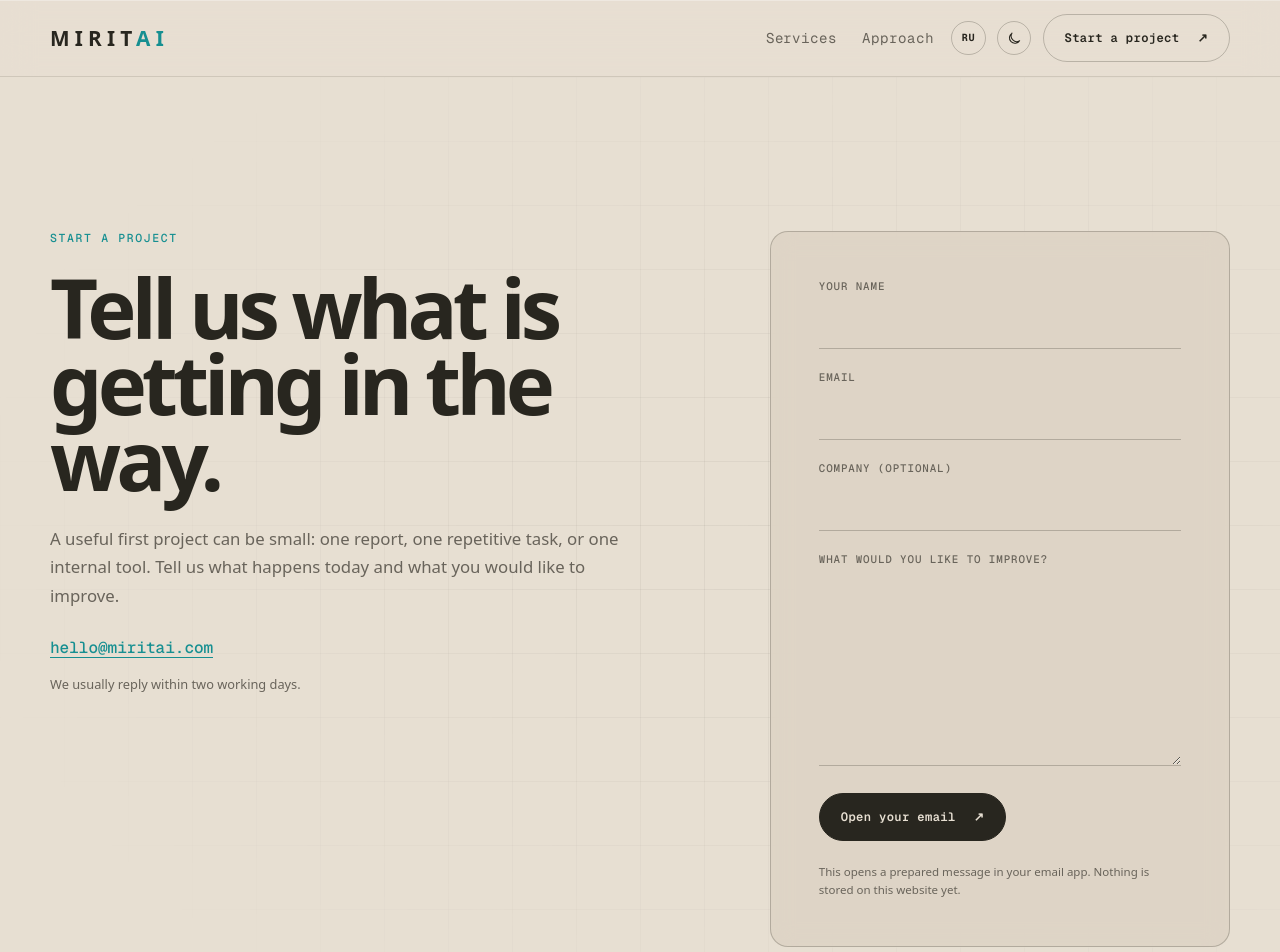
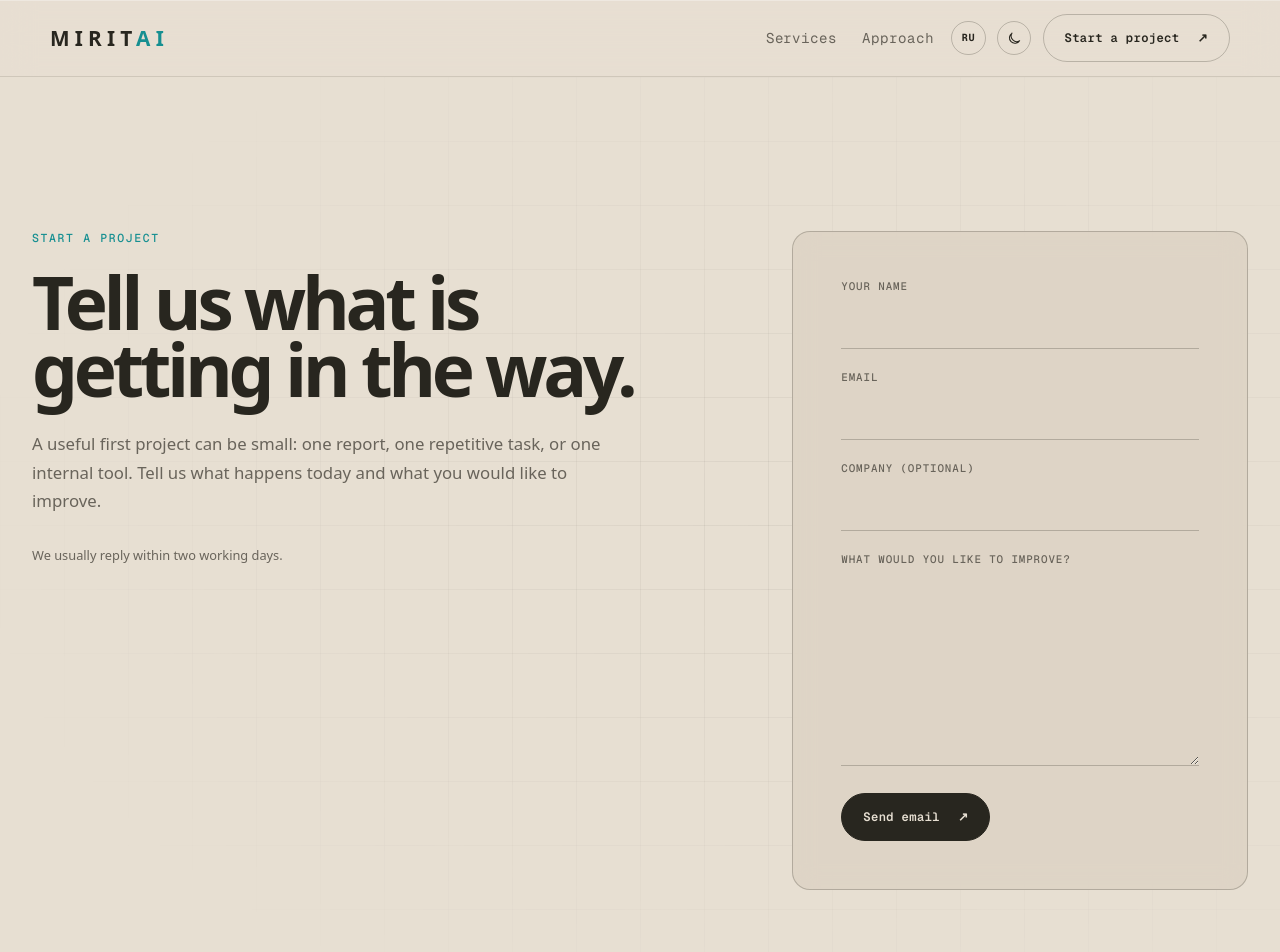
Before and after one commit to cgveradi/miritai-website, a Next.js app: page /en/contact in a window 1280 px wide. Shown: the top 952 px of the page. Built offline with nearby package versions, Linux system fonts and the light colour scheme.

Commit message:
Polish contact flow and closing call to action

```diff
--- a/src/app/[locale]/contact/page.tsx
+++ b/src/app/[locale]/contact/page.tsx
@@ -5,7 +5,7 @@ import ContactForm from "@/components/ContactForm";
 export default function ContactPage() {
   const t = useTranslations("contact");
   return <><Navbar/><main className="contact-page"><div className="contact-grid-bg"/><div className="wrap contact-grid">
-    <section><p className="eyebrow">{t("eyebrow")}</p><h1>{t("title")}</h1><p className="contact-intro">{t("intro")}</p><a className="contact-email" href="mailto:hello@miritai.com">hello@miritai.com</a><p className="contact-small">{t("small")}</p></section>
+    <section><p className="eyebrow">{t("eyebrow")}</p><h1>{t("title")}</h1><p className="contact-intro">{t("intro")}</p><p className="contact-small">{t("small")}</p></section>
     <ContactForm/>
   </div></main></>;
 }
--- a/src/app/[locale]/globals.css
+++ b/src/app/[locale]/globals.css
@@ -170,3 +170,17 @@
 
 @media(max-width:900px){.sputnik{left:35%;transform:scale(.82)}.signal-orbit{left:16%;transform:scale(.82)}}
 @media(prefers-reduced-motion:reduce){.sputnik,.antenna::after,.signal-orbit,.signal-orbit-a::before{animation:none}}
+
+/* Contact layout: closer conversation between the introduction and form. */
+.contact-page .wrap{width:min(100% - 64px,1320px)}
+.contact-grid{grid-template-columns:minmax(0,1.08fr) minmax(410px,.72fr);gap:clamp(48px,6vw,88px)}
+.contact-page h1{max-width:720px;font-size:clamp(3.4rem,5.7vw,6rem)}
+.contact-small{margin-top:30px}
+@media(max-width:900px){.contact-page .wrap{width:min(100% - 36px,1180px)}.contact-grid{grid-template-columns:1fr;gap:50px}.contact-page h1{max-width:760px}}
+
+/* Closing invitation: centered message, action anchored at the right. */
+.closing{display:grid;grid-template-columns:1fr;align-items:center}
+.closing .eyebrow{justify-self:start}
+.closing h2{justify-self:center;max-width:1120px;text-align:center}
+.closing .button-dark{justify-self:end}
+@media(max-width:700px){.closing h2{text-align:left}.closing .button-dark{justify-self:start}}
--- a/src/components/ContactForm.tsx
+++ b/src/components/ContactForm.tsx
@@ -24,6 +24,5 @@ export default function ContactForm() {
     <label>{t("company")}<input name="company" autoComplete="organization"/></label>
     <label>{t("project")}<textarea name="project" rows={7} required/></label>
     <button className="button button-solid" type="submit">{t("submit")} <span aria-hidden="true">↗</span></button>
-    <p>{t("formNote")}</p>
   </form>;
 }
--- a/src/messages/en.json
+++ b/src/messages/en.json
@@ -28,7 +28,7 @@
     "eyebrow": "Start a project", "title": "Tell us what is getting in the way.",
     "intro": "A useful first project can be small: one report, one repetitive task, or one internal tool. Tell us what happens today and what you would like to improve.",
     "small": "We usually reply within two working days.", "name": "Your name", "email": "Email", "company": "Company (optional)",
-    "project": "What would you like to improve?", "submit": "Open your email", "formNote": "This opens a prepared message in your email app. Nothing is stored on this website yet.",
+    "project": "What would you like to improve?", "submit": "Send email", "formNote": "This opens a prepared message in your email app. Nothing is stored on this website yet.",
     "emailSubject": "MIRITAI project enquiry"
   }
 }
--- a/src/messages/ru.json
+++ b/src/messages/ru.json
@@ -28,7 +28,7 @@
     "eyebrow": "Обсудить проект", "title": "Расскажите, что мешает работе.",
     "intro": "Хороший первый проект может быть небольшим: один отчёт, одна повторяющаяся задача или один внутренний инструмент. Опишите текущий процесс и желаемое улучшение.",
     "small": "Обычно мы отвечаем в течение двух рабочих дней.", "name": "Ваше имя", "email": "Email", "company": "Компания (необязательно)",
-    "project": "Что вы хотите улучшить?", "submit": "Открыть почту", "formNote": "Кнопка откроет готовое письмо в вашей почтовой программе. Сайт пока не сохраняет данные.",
+    "project": "Что вы хотите улучшить?", "submit": "Отправить письмо", "formNote": "Кнопка откроет готовое письмо в вашей почтовой программе. Сайт пока не сохраняет данные.",
     "emailSubject": "Запрос на проект MIRITAI"
   }
 }
```
